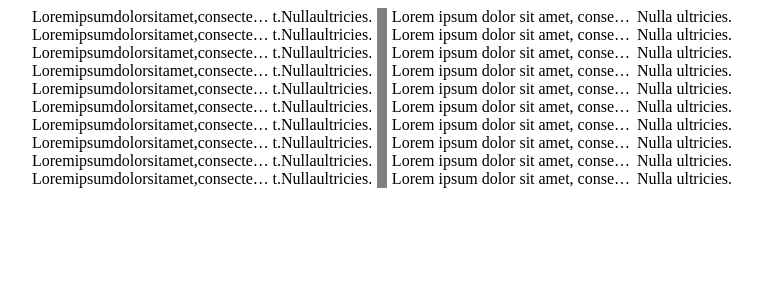
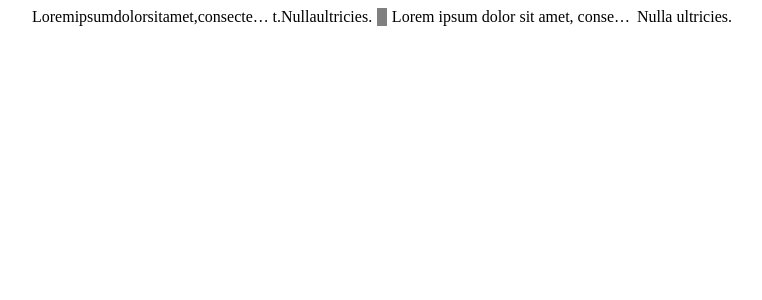
Before and after one commit to denbezrukov/test, a React (Create React App) app: page / in a window 1280 px wide. Shown: the top 300 px of the page, without its empty margins (258-1020 px from the left). Built offline with nearby package versions, Linux system fonts and the light colour scheme.

Commit message:
fix compile

```diff
--- a/src/app.tsx
+++ b/src/app.tsx
@@ -3,7 +3,7 @@ import { Table } from './table/table';
 import styles from './app.module.css';
 import { TextEllipsis } from './textEllipsis/textEllipsis';
 
-const data = Array(10)
+const data = Array(1)
     .fill(123)
     .map((_, index) => index);
 
--- a/src/textEllipsis/textEllipsis.tsx
+++ b/src/textEllipsis/textEllipsis.tsx
@@ -22,10 +22,12 @@ const TextEllipsisComponent: FC<TextEllipsisProps> = props => {
         const headNode = headRef.current;
         const tailNode = headRef.current;
 
-        const isHeadOverflow =
-            headNode && headNode.clientWidth < headNode.scrollWidth;
-        const isTailOverflow =
-            tailNode && tailNode.clientWidth < tailNode.scrollWidth;
+        const isHeadOverflow = headNode
+            ? headNode.clientWidth < headNode.scrollWidth
+            : false;
+        const isTailOverflow = tailNode
+            ? tailNode.clientWidth < tailNode.scrollWidth
+            : false;
 
         setTitleShown(isHeadOverflow || isTailOverflow);
     }, []);
```
